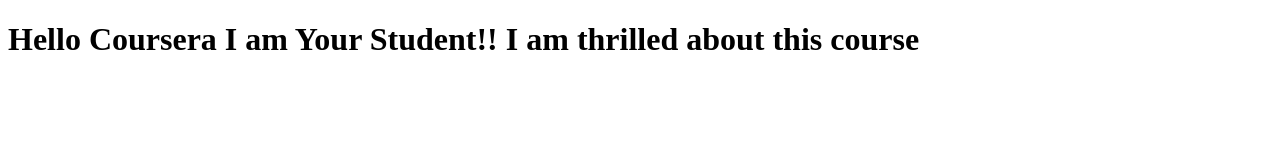
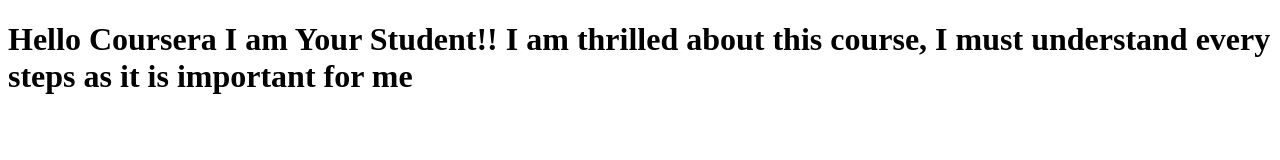
Before and after one commit to tamiruhunde/Coursera-Angular-Test, a plain HTML site: page index.html in a window 1280 px wide. Drawn offline with Linux system fonts and the light colour scheme.

Commit message:
My First web file.

```diff
--- a/index.html
+++ b/index.html
@@ -6,6 +6,6 @@
     <title>Hello Coursera</title>
 </head>
 <body>
-    <h1>Hello Coursera I am Your Student!! I am thrilled about this course</h1>
+    <h1>Hello Coursera I am Your Student!! I am thrilled about this course, I must understand every steps as it is important for me</h1>
 </body>
 </html>
```
